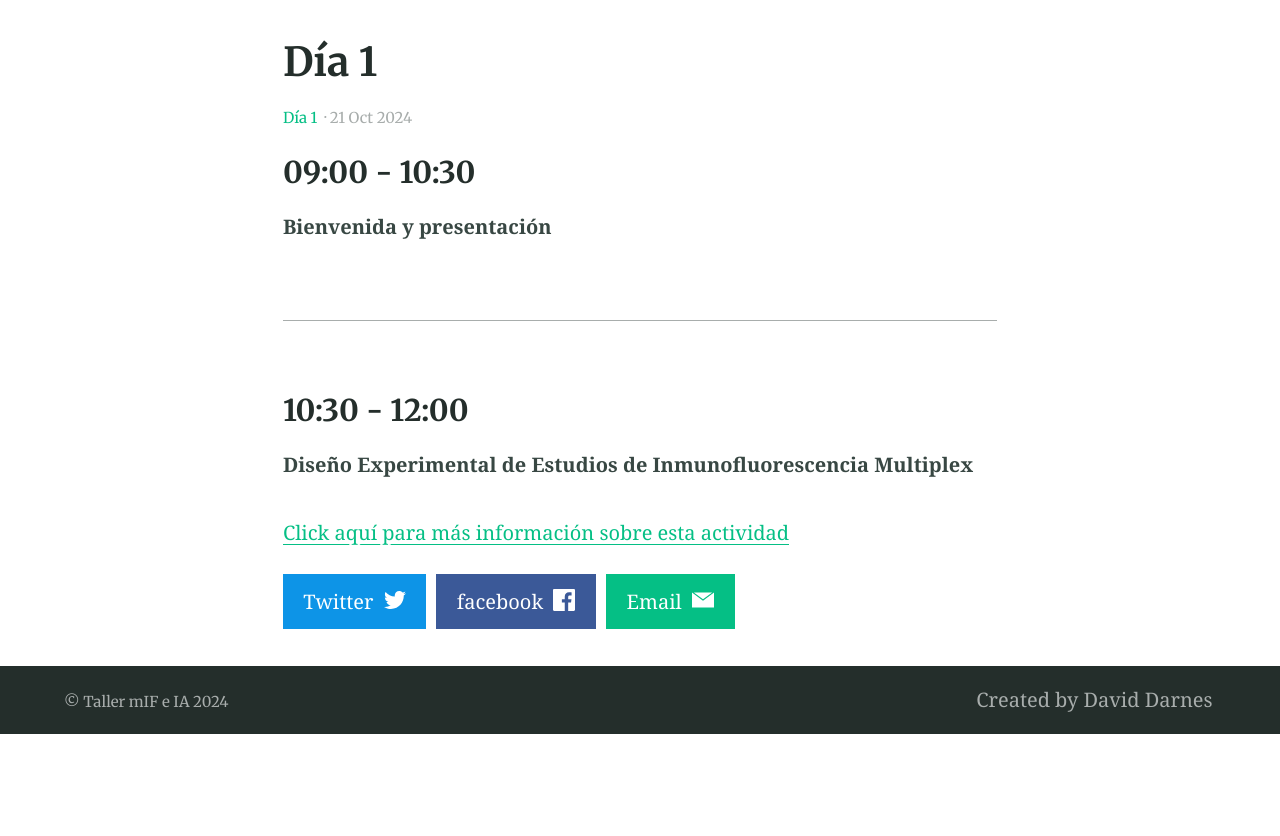
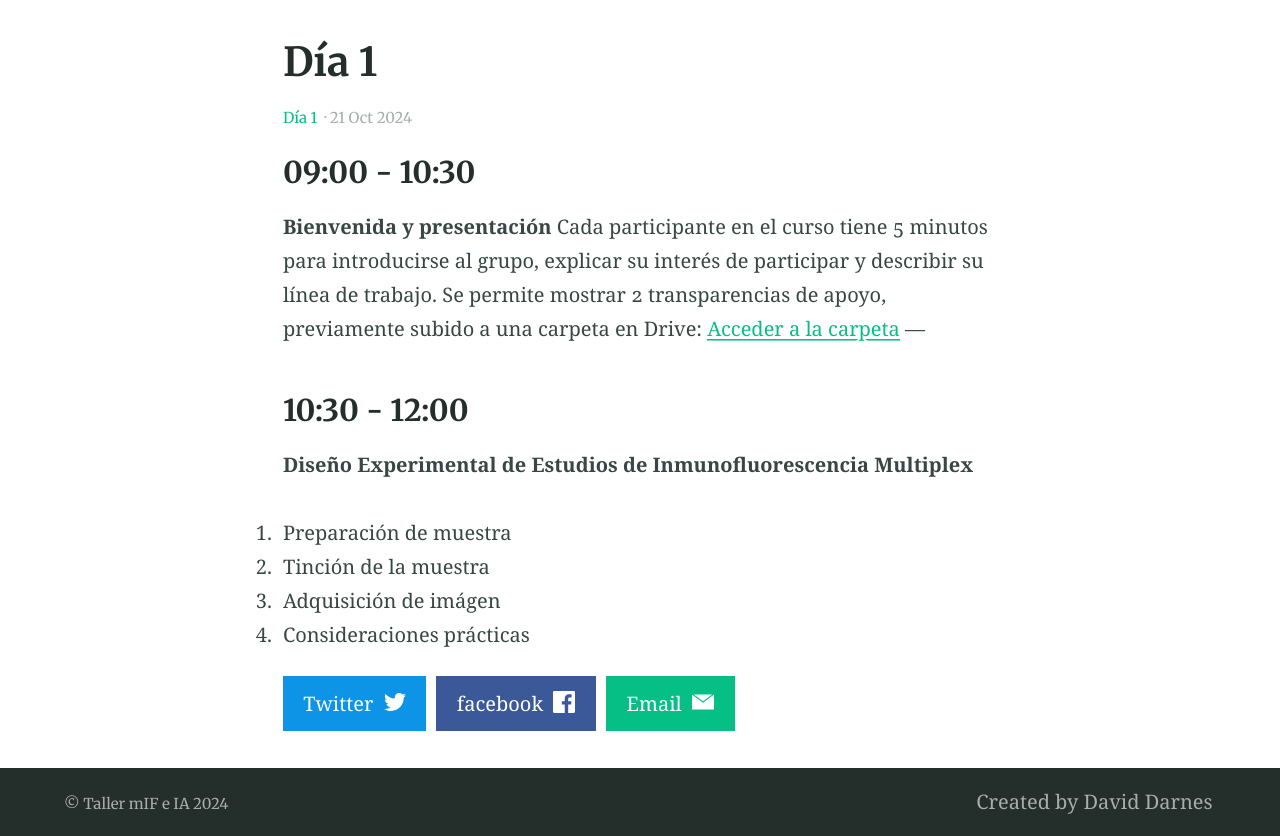
Before and after one commit to acnilo/202411_LNMA_IA-mIF, a Jekyll site: the page built from _posts/2024-10-21-Draft.md, in a window 1280 px wide. Shown: the part 390-1226 px from the top of the page. Built offline with Jekyll 4.4.1, drawn with Linux system fonts in a browser that asks for light colours; before the commit the page ends 1124 px from its top, so only the background shows below that.

Commit message:
Update 2024-10-21-Draft.md

```diff
--- a/_posts/2024-10-21-Draft.md
+++ b/_posts/2024-10-21-Draft.md
@@ -4,7 +4,7 @@
 categories:
 - Día 1
 excerpt: |
-  Bienvenida y presentación, seguido por un diseño experimental de estudios de inmunofluorescencia multiplex.
+  Bienvenida. Conceptos Básicos en mIF e IA.
 feature_text: |
   ## Diseño Experimental de Estudios de Inmunofluorescencia Multiplex
   Aprenderemos sobre la importancia y las aplicaciones del diseño experimental en la investigación biomédica.
@@ -14,10 +14,12 @@
 
 ### 09:00 - 10:30
 **Bienvenida y presentación**
-
+Cada participante en el curso tiene 5 minutos para introducirse al grupo, explicar su interés de participar y describir su línea de trabajo. Se permite mostrar 2 transparencias de apoyo, previamente subido a una carpeta en Drive: [Acceder a la carpeta](https://drive.google.com/drive/folders/1bucoOfbVS0Z7-osnFdqa5DDG_OdaMsLE?usp=drive_link)
 ---
 
 ### 10:30 - 12:00
 **Diseño Experimental de Estudios de Inmunofluorescencia Multiplex**
-
-[Click aquí para más información sobre esta actividad](#)
+1. Preparación de muestra
+2. Tinción de la muestra
+3. Adquisición de imágen
+4. Consideraciones prácticas
```
